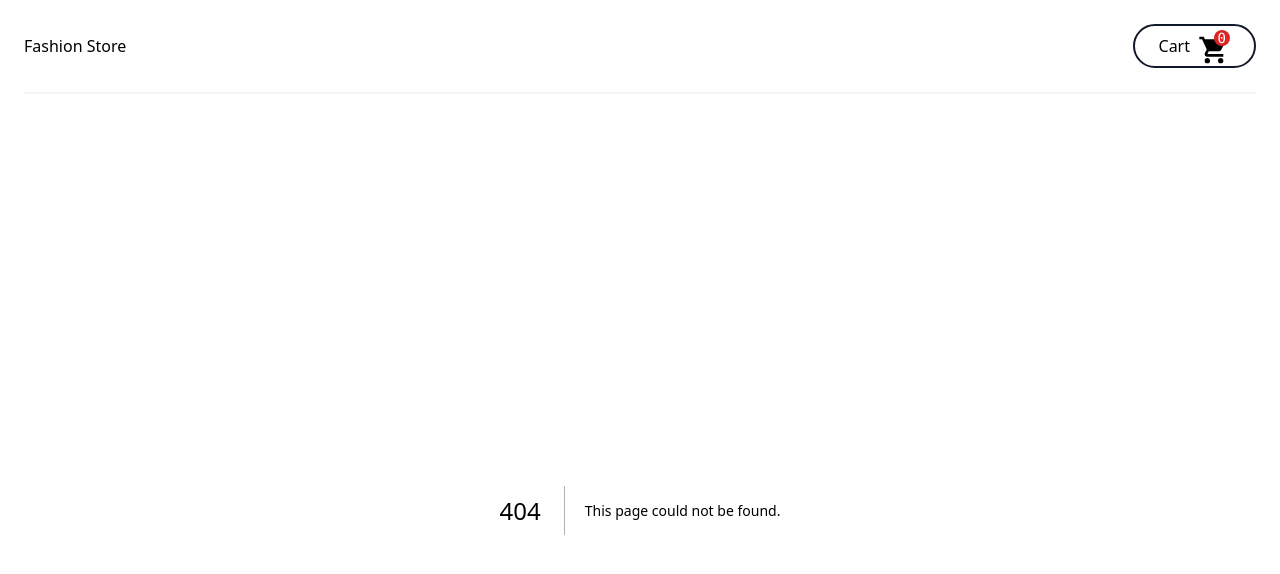
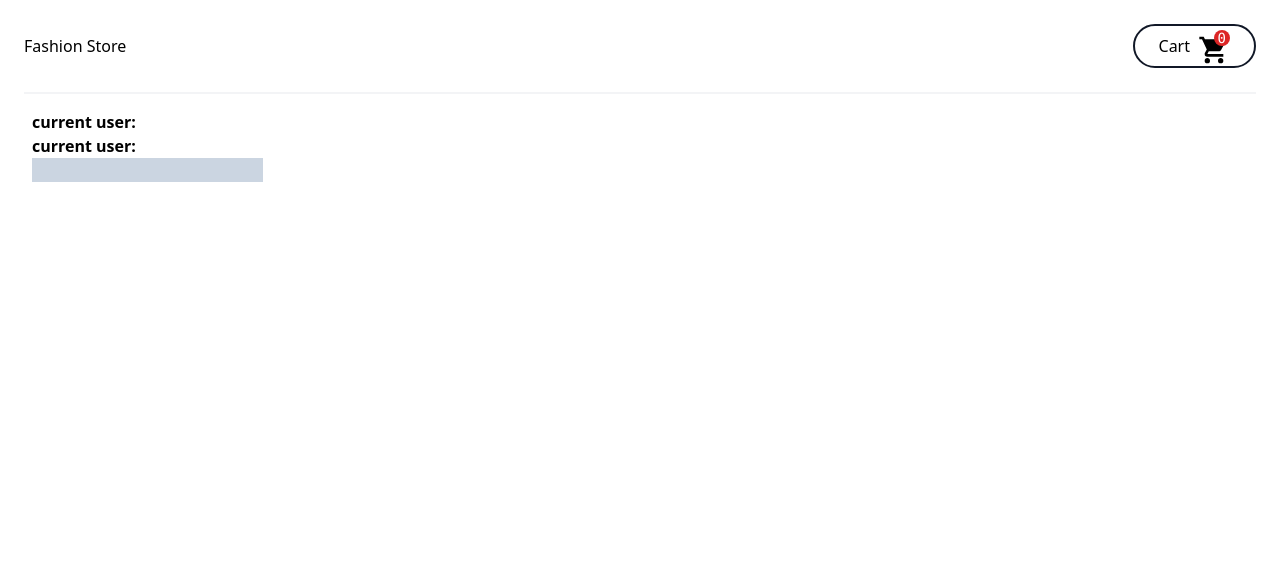
Before and after one commit to warinthornS/fashionstore-exercise, a Next.js app: page /demo in a window 1280 px wide. Before the commit this address had no page. Shown: the top 574 px of the page. Built offline with nearby package versions, Linux system fonts and the light colour scheme.

Commit message:
add demo context

```diff
--- /dev/null
+++ b/src/contexts/auth.tsx
@@ -0,0 +1,8 @@
+import { createContext } from "react";
+
+export const AuthContext = createContext<{
+  currentUser: string;
+  updateCurrentUser: (_: string) => void;
+} | null>(null);
+
+// CounterContext =
--- /dev/null
+++ b/src/pages/demo.tsx
@@ -0,0 +1,38 @@
+import { AuthContext } from "@/contexts/auth";
+import { useContext, useState } from "react";
+
+const Demo = () => {
+  const [user, setUser] = useState("");
+  return (
+    <AuthContext.Provider
+      value={{ currentUser: user, updateCurrentUser: setUser }}
+    >
+      <DisplayUser />
+      <DisplayUser />
+      <UserInputField />
+    </AuthContext.Provider>
+  );
+};
+
+const UserInputField = () => {
+  const auth = useContext(AuthContext);
+  return (
+    <input
+      className="bg-slate-300"
+      onChange={(event) => {
+        auth?.updateCurrentUser(event.target.value);
+      }}
+    />
+  );
+};
+
+const DisplayUser = () => {
+  const auth = useContext(AuthContext);
+  return (
+    <h1>
+      <b>current user:</b> {auth?.currentUser}
+    </h1>
+  );
+};
+
+export default Demo;
```
